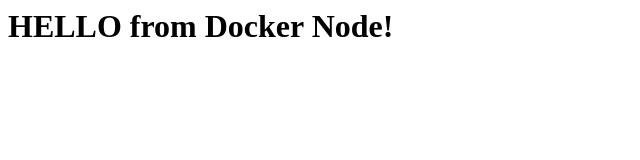
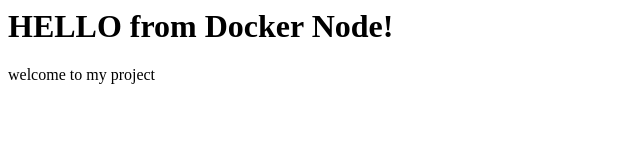
Before and after one commit to Zeeshancloud15/jenkins011, a plain HTML site: page index.html in a window 1280 px wide. Shown: the whole page, without its empty margins (0-640 px from the left). Drawn offline with Linux system fonts and the light colour scheme.

Commit message:
Update index.html

```diff
--- a/index.html
+++ b/index.html
@@ -1 +1,2 @@
 <h1>HELLO from Docker Node!</h1>
+welcome to my project
```
